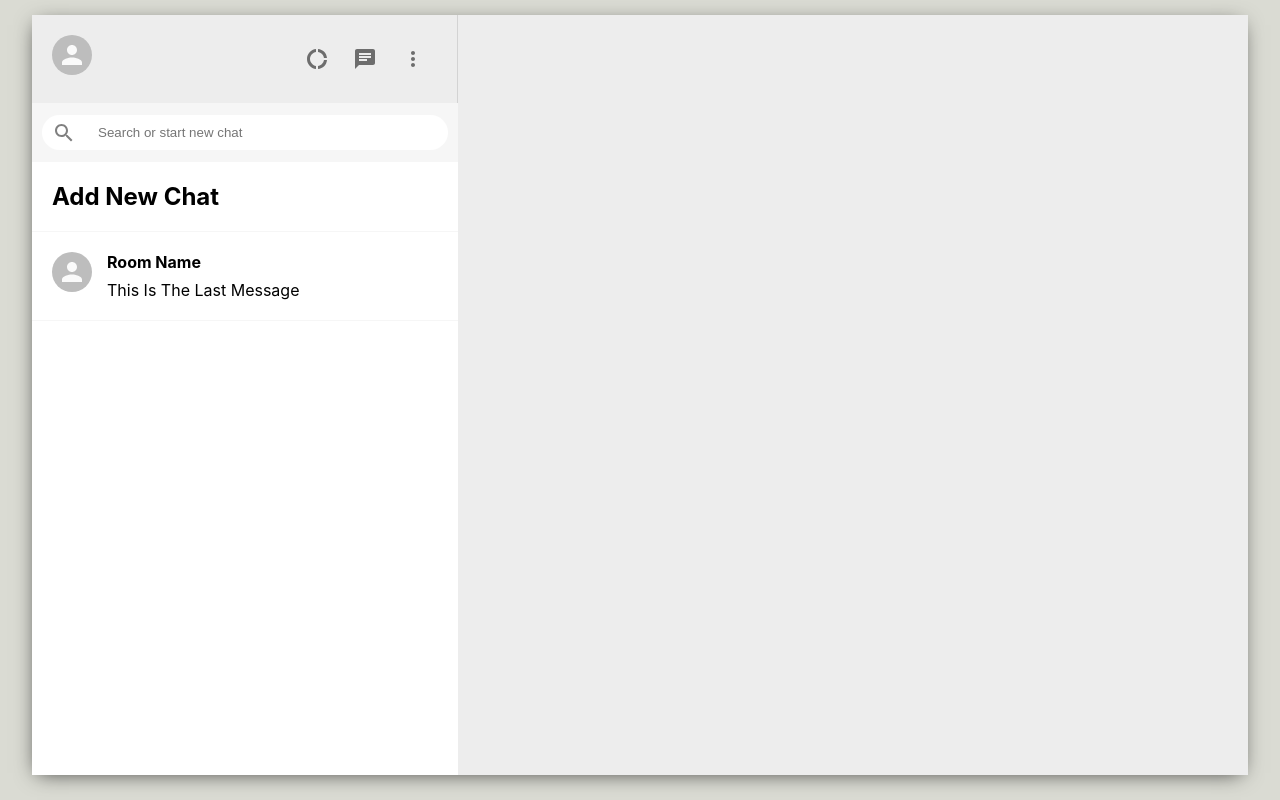
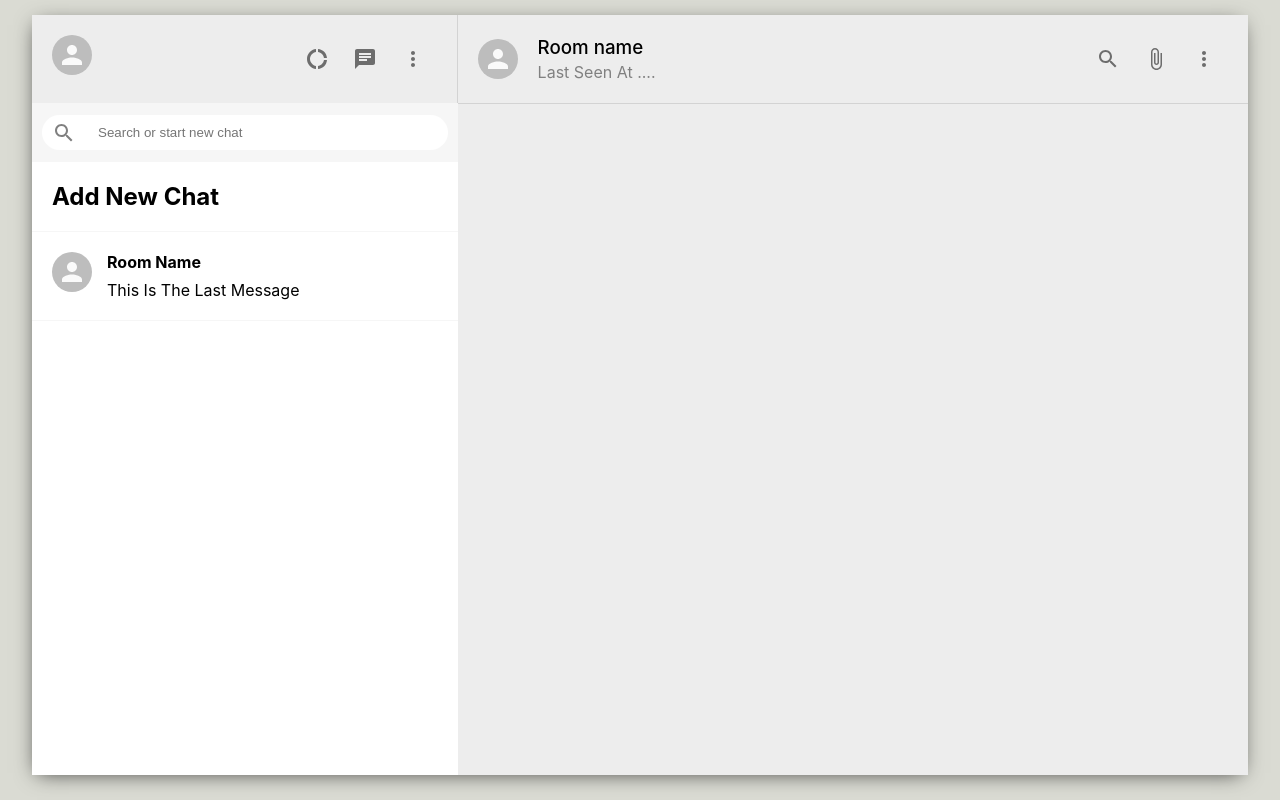
Before and after one commit to IRSAGE/Whatsapp-Clone, a React (Create React App) app: page / in a window 1280 px wide. Built offline with nearby package versions, Linux system fonts and the light colour scheme.

Commit message:
Creating The Chat Component's Header

```diff
--- a/src/App.js
+++ b/src/App.js
@@ -1,5 +1,6 @@
 
 import './App.css';
+import Chat from './components/Chat';
 import Sidebar from './components/Sidebar';
 
 function App() {
@@ -9,6 +10,7 @@
 
       <div className="app__body">
         <Sidebar />
+        <Chat />
       </div>
     </div>
   );
--- /dev/null
+++ b/src/components/Chat.css
@@ -0,0 +1,22 @@
+.chat{
+    display: flex;
+    flex-direction: column;
+    flex: 0.65;
+}
+.chat__header{
+    padding: 20px;
+    display: flex;
+    align-items: center;
+    border-bottom: 1px solid lightgray;
+}
+.chat__headerInfo{
+    flex: 1;
+    padding-left: 20px;
+}
+.chat__headerInfo > h3{
+    margin-bottom: 3px;
+    font-weight: 500;
+}
+.chat__headerInfo > p{
+    color: gray;
+}
--- /dev/null
+++ b/src/components/Chat.js
@@ -0,0 +1,43 @@
+import React from "react";
+import "./Chat.css";
+import { Avatar, IconButton } from "@material-ui/core";
+import {
+    AttachFile,
+    InsertEmoticon,
+    Mic,
+    MoreVert,
+    SearchOutlined,
+} from "@material-ui/icons";
+
+
+function Chat() {
+  return (
+    <div className="chat">
+      <div className="chat__header">
+        <Avatar />
+        <div className="chat__headerInfo">
+          <h3>Room name</h3>
+          <p>Last Seen At ....</p>
+        </div>
+
+        <div className="chat__hearderRight">
+          <IconButton>
+            <SearchOutlined />
+          </IconButton>
+          <IconButton>
+            <AttachFile />
+          </IconButton>
+          <IconButton>
+            <MoreVert />
+          </IconButton>
+        </div>
+      </div>
+
+      <div className="chat__body"></div>
+
+      <div className="chat__footer"></div>
+    </div>
+  );
+}
+
+export default Chat;
```
